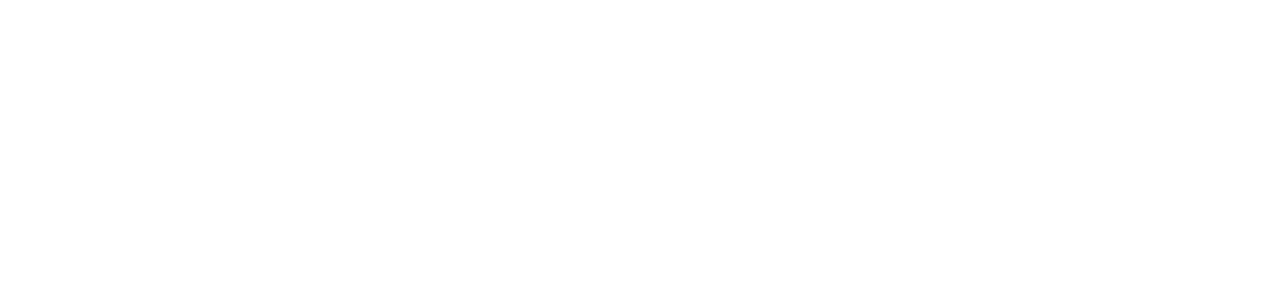
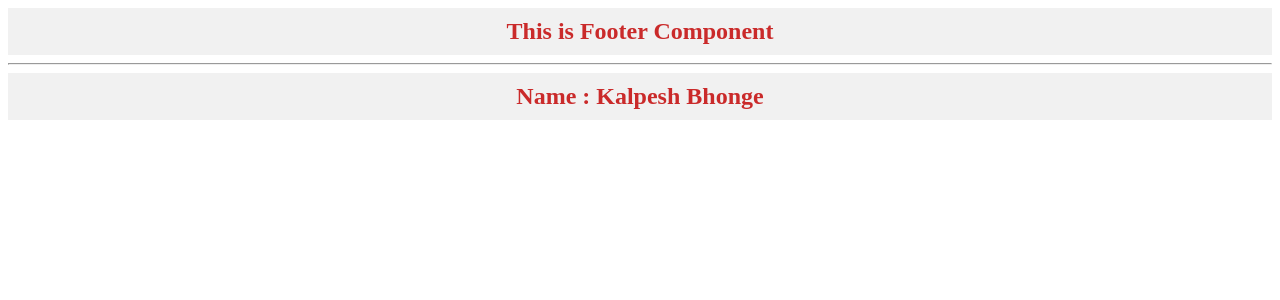
Before and after one commit to kalpeshbhonge58/Angular-Learning, an Angular app in the folder angular-21-from-scratch/: page / in a window 1280 px wide. Shown: the top 300 px of the page. Built offline with nearby package versions, Linux system fonts and the light colour scheme.

Commit message:
feat: add footer component with template and styles; update app structure to include footer

```diff
--- /dev/null
+++ b/angular-21-from-scratch/src/app/Footer/footer.css
@@ -0,0 +1,2 @@
+ /* .div { background-color: #f1f1f1; padding: 10px; text-align: center; }
+ .h1 {color: #ca2a2a; font-size: 24px; margin: 0; padding: 0; } */
--- /dev/null
+++ b/angular-21-from-scratch/src/app/Footer/footer.html
@@ -0,0 +1,5 @@
+<div><h1>This is Footer Component</h1></div>
+
+<hr/>
+
+<div><h1>Name : {{name()}}</h1></div>
--- /dev/null
+++ b/angular-21-from-scratch/src/app/Footer/footer.ts
@@ -0,0 +1,11 @@
+import { Component, signal } from "@angular/core";
+
+@Component({
+  selector: "app-footer",
+  templateUrl: "./footer.html",
+  styles: ["div { background-color: #f1f1f1; padding: 10px; text-align: center; }", "h1 { color: #ca2a2a; font-size: 24px; margin: 0; }"]
+})
+
+export class Footer {
+    name = signal("Kalpesh Bhonge");
+}
--- a/angular-21-from-scratch/src/app/app.html
+++ b/angular-21-from-scratch/src/app/app.html
@@ -392,3 +392,4 @@
   <h1 *ngSwitchCase="'navajowhite'" style="background-color: navajowhite">Nova-Jo-White Color</h1>
   <h1 *ngSwitchDefault>No Color Match</h1>
 </div> -->
+<app-footer></app-footer>
```
Also changed, not shown: angular-21-from-scratch/src/app/app.ts (+5 -4 lines).
